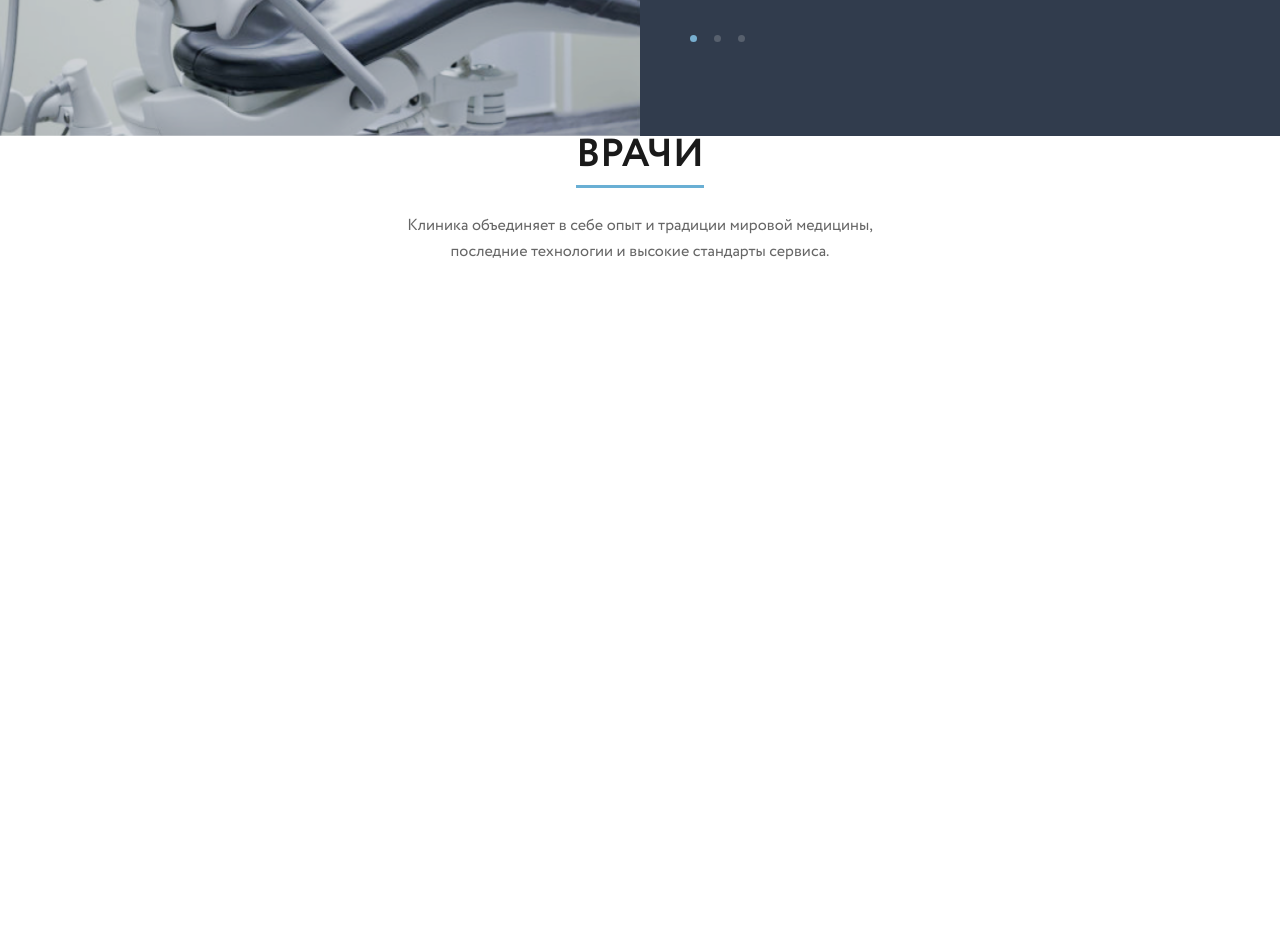
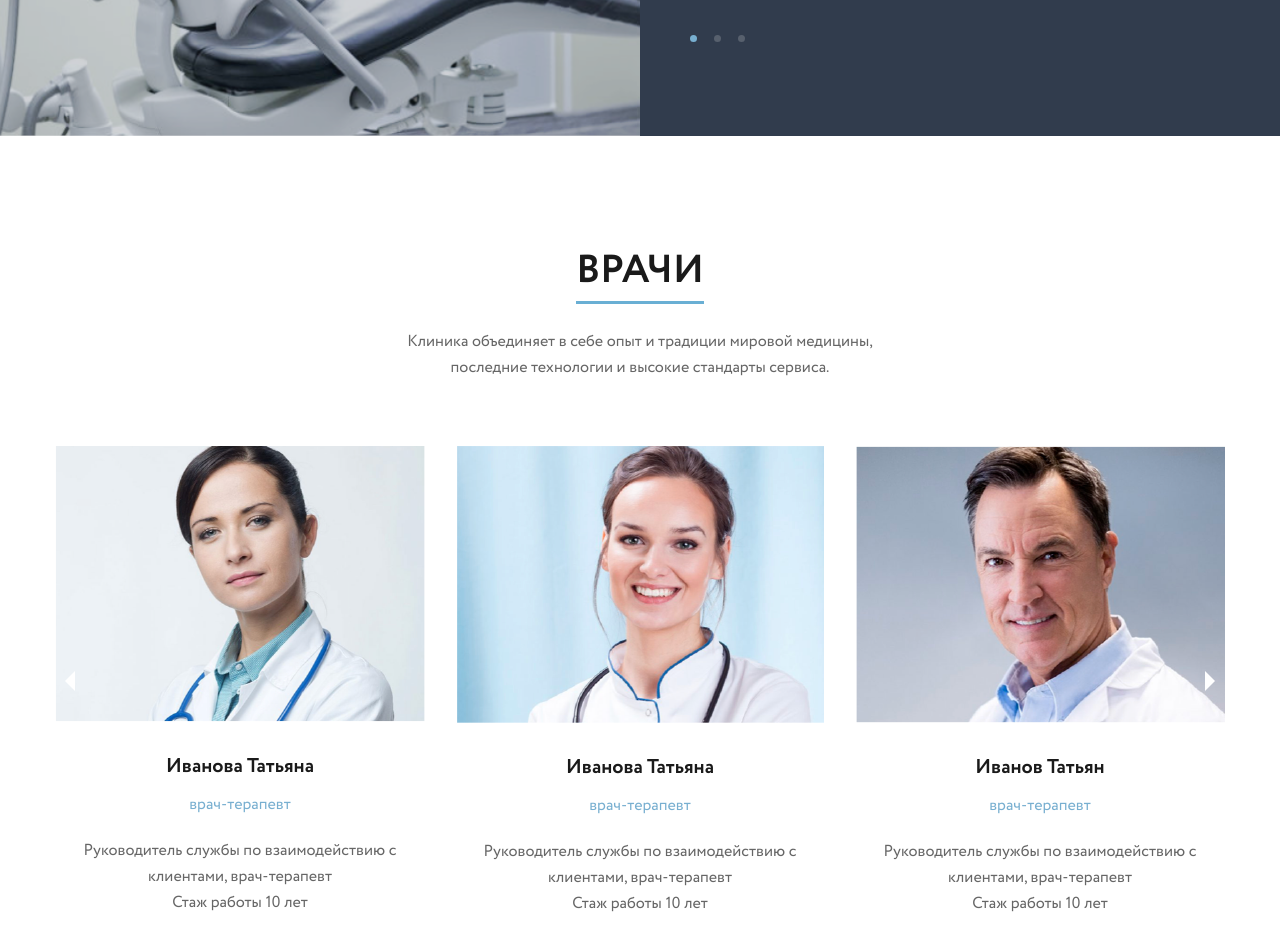
Before and after one commit to arrkhip/Dr.Batler, a website: page index.html in a window 1280 px wide. Shown: the part 2120-3070 px from the top of the page. Before the commit the page ends 2385 px from the top, so only its background shows below. Drawn offline with Linux system fonts and the light colour scheme; files whose address does not match are found by name.

Commit message:
created doctors section

```diff
--- /dev/null
+++ b/blocks/card-person/card-person.sass
@@ -0,0 +1,27 @@
+/*
+ * ========================
+ * CARD-PERSON
+ * ========================
+ */
+.card-person
+	text-align: center
+
+	&__banner
+		margin-bottom: 35px
+
+	&__name
+		margin-bottom: 20px
+		font: 700 20px/1 $font-main
+		color: #1a1a1a
+
+	&__post
+		color: #78afd0
+		margin-bottom: 25px
+
+	&__list
+
+		&-item
+			line-height: 26px
+			color: #666666
+
+	@include width-sm()
--- /dev/null
+++ b/blocks/doctors/doctors.sass
@@ -0,0 +1,42 @@
+/*
+ * ========================
+ * DOCTORS
+ * ========================
+ */
+.doctors
+	padding-top: 116px
+	padding-bottom: 135px
+
+	.grid
+		overflow: hidden
+
+	&__slider
+		position: relative
+		margin-top: 65px
+
+		&-btn-prev,
+		&-btn-next
+			position: absolute
+			top: calc(50% - 10px)
+			z-index: 1
+			width: 0
+			height: 0
+			width: 0
+			height: 0
+			border-style: solid
+			border-width: 10px 10px 10px 0
+			border-color: transparent #ffffff transparent transparent
+			@include trs()
+
+			&:hover
+				opacity: .8
+				cursor: pointer
+
+		&-btn-prev
+			left: 10px
+
+		&-btn-next
+			right: 10px
+			transform: scale(-1, 1)
+
+	@include width-sm()
--- a/index.html
+++ b/index.html
@@ -162,6 +162,65 @@
 				<div class="headline__title">Врачи</div>
 				<p class="headline__descr">Клиника объединяет в себе опыт и традиции мировой медицины, последние технологии и высокие стандарты сервиса.</p>
 			</div>
+			<div class="doctors__slider">
+				<div class="swiper-wrapper">
+					<div class="swiper-slide">
+						<div class="card-person">
+							<div class="card-person__banner">
+								<img src="img/doctor-1.png" alt="" />
+							</div>
+							<div class="card-person__name">Иванова Татьяна</div>
+							<div class="card-person__post">врач-терапевт</div>
+							<ul class="card-person__list">
+								<li class="card-person__list-item">Руководитель службы по взаимодействию с клиентами, врач-терапевт</li>
+								<li class="card-person__list-item">Стаж работы 10 лет</li>
+							</ul>
+						</div>
+					</div>
+					<div class="swiper-slide">
+						<div class="card-person">
+							<div class="card-person__banner">
+								<img src="img/doctor-2.png" alt="" />
+							</div>
+							<div class="card-person__name">Иванова Татьяна</div>
+							<div class="card-person__post">врач-терапевт</div>
+							<ul class="card-person__list">
+								<li class="card-person__list-item">Руководитель службы по взаимодействию с клиентами, врач-терапевт</li>
+								<li class="card-person__list-item">Стаж работы 10 лет</li>
+							</ul>
+						</div>
+					</div>
+					<div class="swiper-slide">
+						<div class="card-person">
+							<div class="card-person__banner">
+								<img src="img/doctor-3.png" alt="" />
+							</div>
+							<div class="card-person__name">Иванов Татьян</div>
+							<div class="card-person__post">врач-терапевт</div>
+							<ul class="card-person__list">
+								<li class="card-person__list-item">Руководитель службы по взаимодействию с клиентами, врач-терапевт</li>
+								<li class="card-person__list-item">Стаж работы 10 лет</li>
+							</ul>
+						</div>
+					</div>
+					<div class="swiper-slide">
+						<div class="card-person">
+							<div class="card-person__banner">
+								<img src="img/doctor-3.png" alt="" />
+							</div>
+							<div class="card-person__name">Иванов Татьян</div>
+							<div class="card-person__post">врач-терапевт</div>
+							<ul class="card-person__list">
+								<li class="card-person__list-item">Руководитель службы по взаимодействию с клиентами, врач-терапевт</li>
+								<li class="card-person__list-item">Стаж работы 10 лет</li>
+							</ul>
+						</div>
+					</div>
+				</div>
+
+				<div class="doctors__slider-btn-prev"></div>
+				<div class="doctors__slider-btn-next"></div>
+			</div>
 		</div>
 	</section>
 
--- a/sass/style.sass
+++ b/sass/style.sass
@@ -13,3 +13,5 @@
 @import '../blocks/services/services.sass'
 @import '../blocks/about/about.sass'
 @import '../blocks/headline/headline.sass'
+@import '../blocks/doctors/doctors.sass'
+@import '../blocks/card-person/card-person.sass'
--- a/scripts/main.js
+++ b/scripts/main.js
@@ -5,7 +5,8 @@ $('.js-header__switch').click(function() {
 	$('body').toggleClass('scroll-hidden');
 });
 
-// slider
+
+// slider about
 var swiper = new Swiper('.about__slider', {
   slidesPerView: 1,
   loop: true,
@@ -15,3 +16,28 @@ var swiper = new Swiper('.about__slider', {
     clickable: true,
   },
 });
+
+
+// slider doctors
+var swiper = new Swiper('.doctors__slider', {
+  slidesPerView: 3,
+  loop: true,
+  speed: 500,
+  spaceBetween: 30,
+  navigation: {
+    nextEl: '.doctors__slider-btn-next',
+    prevEl: '.doctors__slider-btn-prev',
+  },
+  breakpoints: {
+    992: {
+      spaceBetween: 15,
+    },
+    768: {
+      slidesPerView: 2,
+    },
+    540: {
+      slidesPerView: 1,
+      spaceBetween: 20,
+    }
+  }
+});
```
Also changed, not shown: css/style.css.
